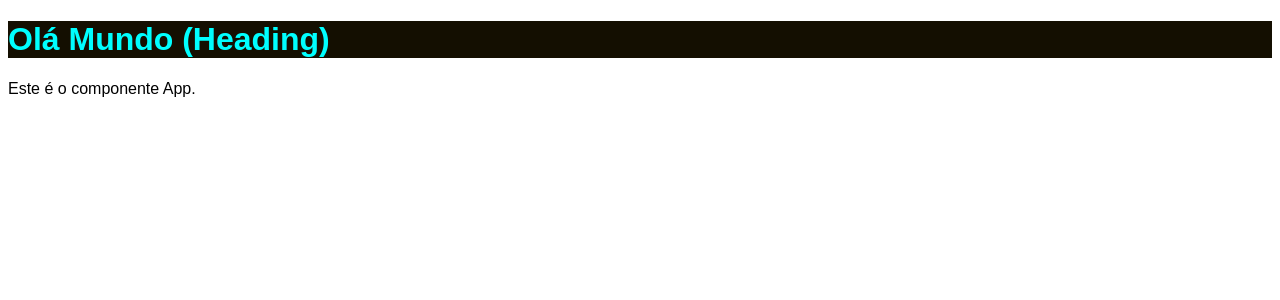
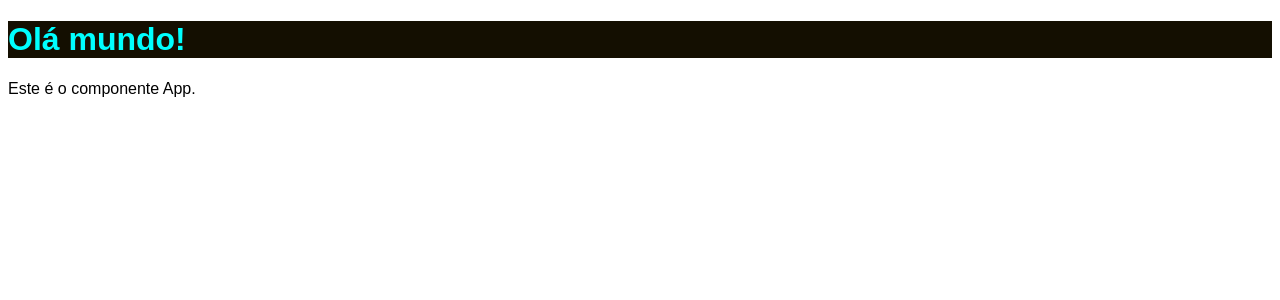
Before and after one commit to Derik-Carv/chronos-pomodoro, a React (Vite) app: page / in a window 1280 px wide. Shown: the top 300 px of the page. Built offline with nearby package versions, Linux system fonts and the light colour scheme.

Commit message:
add-children-props

```diff
--- a/src/App.tsx
+++ b/src/App.tsx
@@ -4,11 +4,9 @@ import './styles/theme.css';
 import './styles/global.css';
 
 export const App = () => {
-    console.log('Renderizando App');
-
     return (
         <>
-            <Heading />
+            <Heading>Olá mundo!</Heading>
             <p>Este é o componente App.</p>
         </>
     )
--- a/src/componentes/Heading.tsx
+++ b/src/componentes/Heading.tsx
@@ -1,10 +1,10 @@
 import styles from './Heading.module.css';
 
-export const Heading = () => {
+export const Heading = (props) => {
     const headingClass = `${styles.heading} ${styles.cyan}`;
     return (
         <>
-            <h1 className={headingClass}>Olá Mundo (Heading)</h1>
+            <h1 className={headingClass}>{props.children}</h1>
         </>
     )
 };
```
